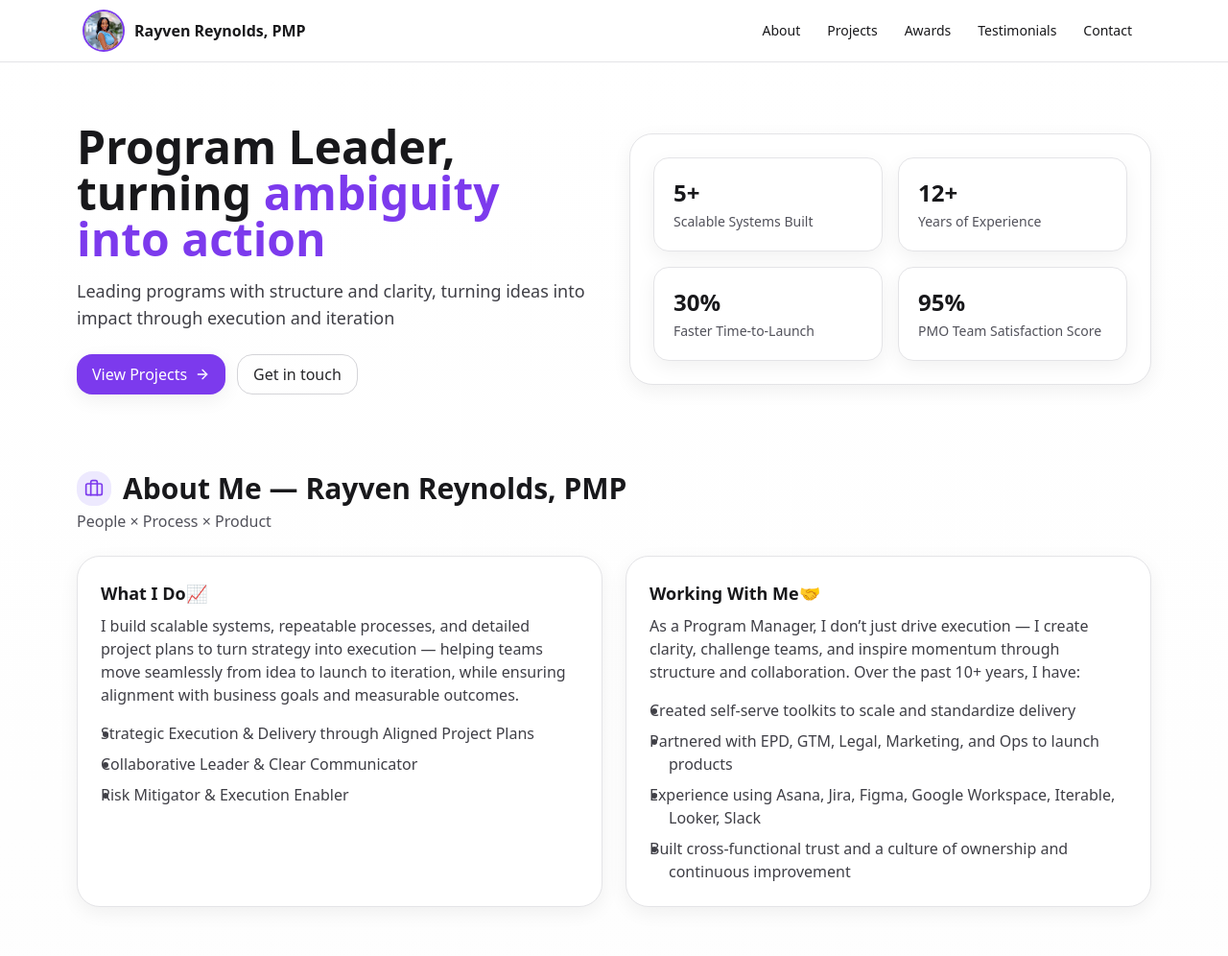
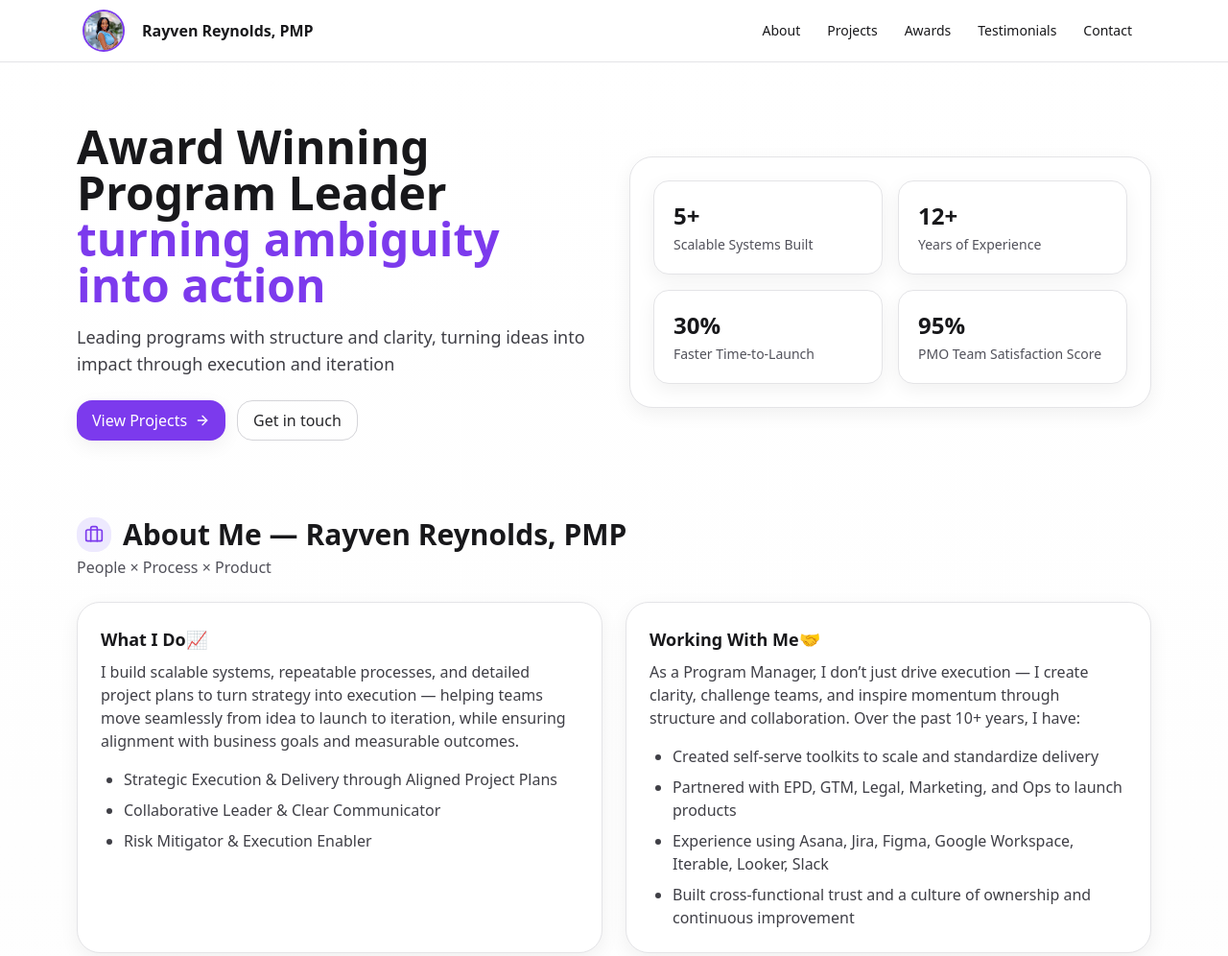
Before and after one commit to rayven-reynolds/rreynoldsportfolio, a plain HTML site: page index.html in a window 1280 px wide. Shown: the top 996 px of the page at 96% size. Drawn offline with nearby package versions, Linux system fonts and the light colour scheme.

Commit message:
Refactor bullet alignment and update titles

```diff
--- a/index.html
+++ b/index.html
@@ -29,19 +29,15 @@
   <style>
   html, body { scroll-behavior: smooth; }
   .shadow-soft { box-shadow: 0 6px 20px rgba(0,0,0,.06); }
-
-  /* Fix bullet alignment */
-  ul.list-disc {
-    list-style-position: outside;
-    padding-left: 1.25rem;
-    text-indent: -1.25rem;
-  }
+     /* Bullet alignment safety rule */
+  ul.list-disc { list-style-position: outside; }
 </style>
 <!-- Lucide icons (works with GitHub Pages / no build setup) -->
 <script src="https://unpkg.com/lucide@latest"></script>
   <style>
     html, body { scroll-behavior: smooth; }
     .shadow-soft { box-shadow: 0 6px 20px rgba(0,0,0,.06); }
+
   </style>
 </head>
 <body class="min-h-screen bg-gradient-to-b from-white to-zinc-50 text-zinc-900 antialiased">
@@ -50,8 +46,8 @@
     window.SITE = {
       brand: { name: "Rayven Reynolds, PMP" },
       hero: {
-        titleLead: "Program Leader, turning",
-        titleAccent: "ambiguity into action",
+        titleLead: "Award Winning Program Leader",
+        titleAccent: "turning ambiguity into action",
         tagline: "Leading programs with structure and clarity, turning ideas into impact through execution and iteration",
         stats: [
           { label: "Scalable Systems Built", value: "5+" },
@@ -199,8 +195,8 @@ footer: "© " + new Date().getFullYear() + " Rayven Reynolds, PMP — PMO Leader
 
   <!-- ===== Header ===== -->
  <header class="sticky top-0 z-50 backdrop-blur bg-white/80 border-b border-zinc-200">
-  <div class="max-w-6xl mx-auto px-6 py-3 flex items-center justify-between gap-6">
-    <div class="flex items-center gap-3">
+  <div class="max-w-6xl mx-auto px-6 py-3 flex items-center justify-between gap-4 md:gap-8 flex-wrap">
+    <div class="flex items-center gap-4 sm:gap-5">
       <img
   src="https://raw.githubusercontent.com/rayven-reynolds/rreynoldsportfolio/main/headshot.png"
   alt="Rayven Reynolds headshot"
@@ -258,12 +254,12 @@ footer: "© " + new Date().getFullYear() + " Rayven Reynolds, PMP — PMO Leader
       <div class="rounded-3xl bg-white border border-zinc-200 p-6 shadow-soft">
         <h3 id="what-title" class="font-semibold text-lg">What I Do</h3>
         <p id="what-body" class="mt-2 text-zinc-700"></p>
-        <ul id="what-list" class="mt-4 space-y-2 text-zinc-700 list-disc list-inside"></ul>
+        <ul id="what-list" class="mt-4 space-y-2 text-zinc-700 list-disc pl-6"></ul>
       </div>
       <div class="rounded-3xl bg-white border border-zinc-200 p-6 shadow-soft">
         <h3 id="beyond-title" class="font-semibold text-lg">Beyond Work</h3>
         <p id="beyond-body" class="mt-2 text-zinc-700"></p>
-        <ul id="beyond-list" class="mt-4 space-y-2 text-zinc-700 list-disc list-inside"></ul>
+        <ul id="beyond-list" class="mt-4 space-y-2 text-zinc-700 list-disc pl-6"></ul>
 </div>
       </div>
   </section>
@@ -401,7 +397,7 @@ s.about.beyondWorkList.forEach(item => {
         const box = document.createElement('div');
         let inner = `<h4 class="font-semibold">${sec.h}</h4>`;
         if (sec.body) inner += `<p class="text-zinc-700">${sec.body}</p>`;
-        if (sec.list) inner += `<ul class="list-disc list-inside text-zinc-700 space-y-1">${sec.list.map(li=>`<li>${li}</li>`).join("")}</ul>`;
+        if (sec.list) inner += `<ul class="list-disc pl-6 text-zinc-700 space-y-1">${sec.list.map(li=>`<li>${li}</li>`).join("")}</ul>`;
         box.innerHTML = inner; body.appendChild(box);
       });
       wrap.appendChild(header); wrap.appendChild(body); pc.appendChild(wrap);
```
